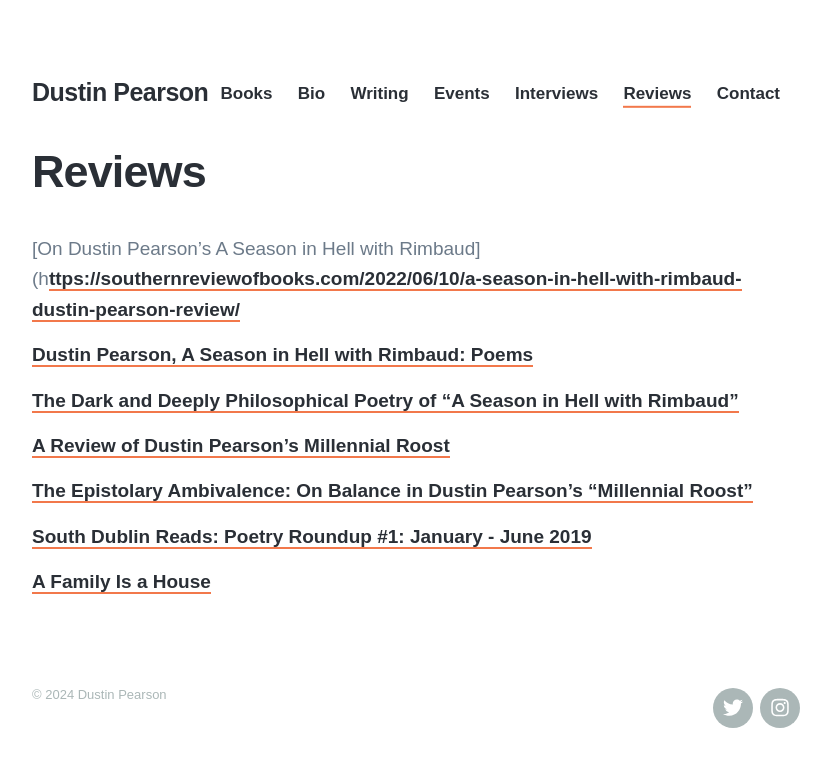
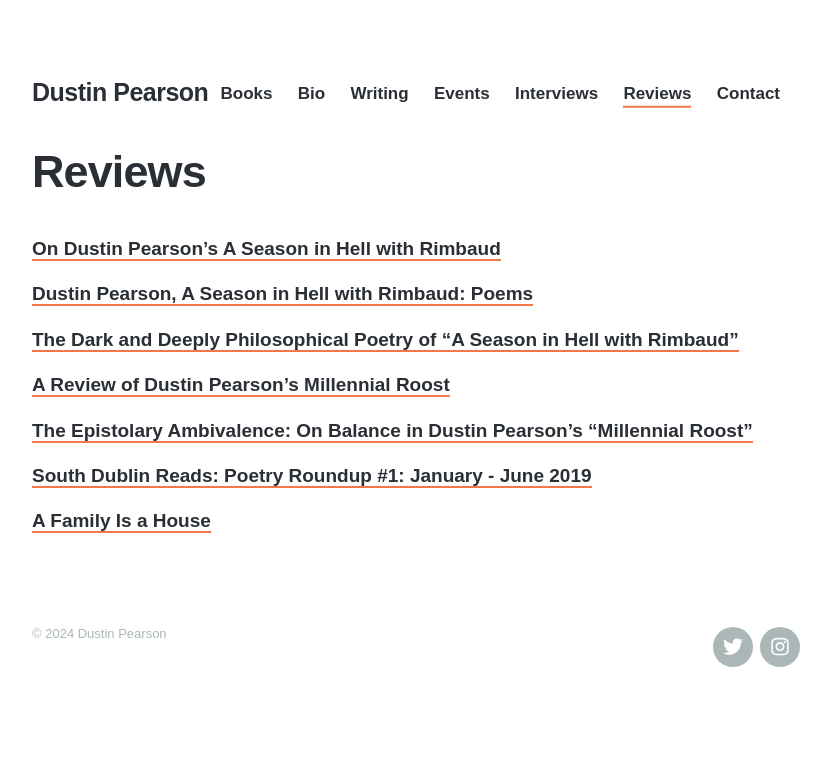
Before and after one commit to strikhar/dustinkpearson, a Jekyll site: the page built from _pages/reviews.md, in a window 1280 px wide. Shown: the top 767 px of the page, without its empty margins (224-1055 px from the left). Built offline with Jekyll 4.4.1, drawn with Linux system fonts in a browser that asks for light colours; nearby versions of some CDN libraries; some web fonts are replaced; some of the changed lines change nothing that is shown.

Commit message:
Update reviews.md

```diff
--- a/_pages/reviews.md
+++ b/_pages/reviews.md
@@ -3,7 +3,7 @@ layout: "page"
 title: "Reviews"
 featured_image: '/images/dustin.jpg'
 ---
-[On Dustin Pearson's A Season in Hell with Rimbaud](h[ttps://southernreviewofbooks.com/2022/06/10/a-season-in-hell-with-rimbaud-dustin-pearson-review/](https://casit.bgsu.edu/marblog/on-dustin-pearsons-a-season-in-hell-with-rimbaud/)
+[On Dustin Pearson's A Season in Hell with Rimbaud](https://casit.bgsu.edu/marblog/on-dustin-pearsons-a-season-in-hell-with-rimbaud/)
 
 [Dustin Pearson, A Season in Hell with Rimbaud: Poems](https://robmclennan.blogspot.com/2022/07/dustin-pearson-season-in-hell-with.html)
 
```
